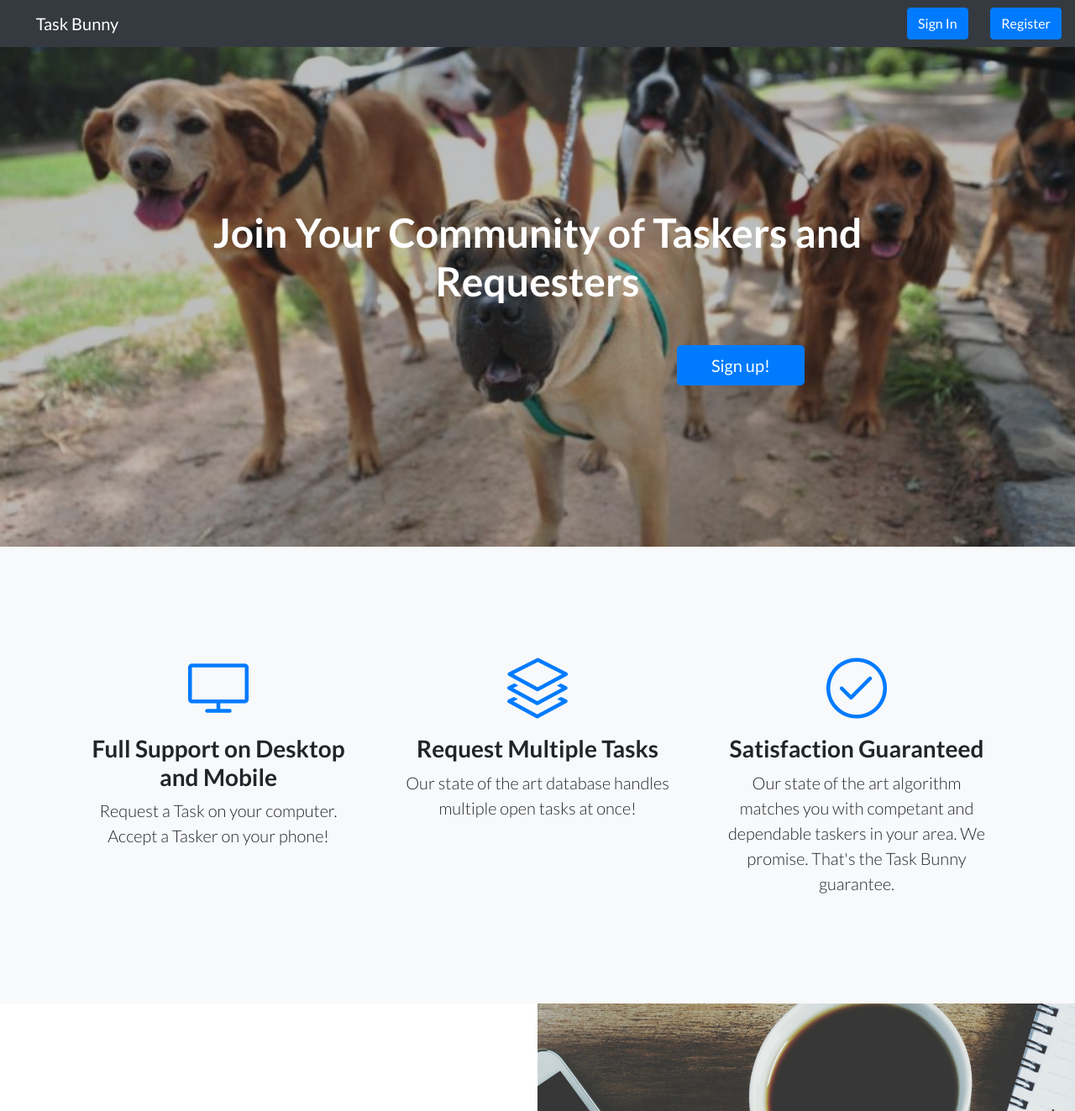
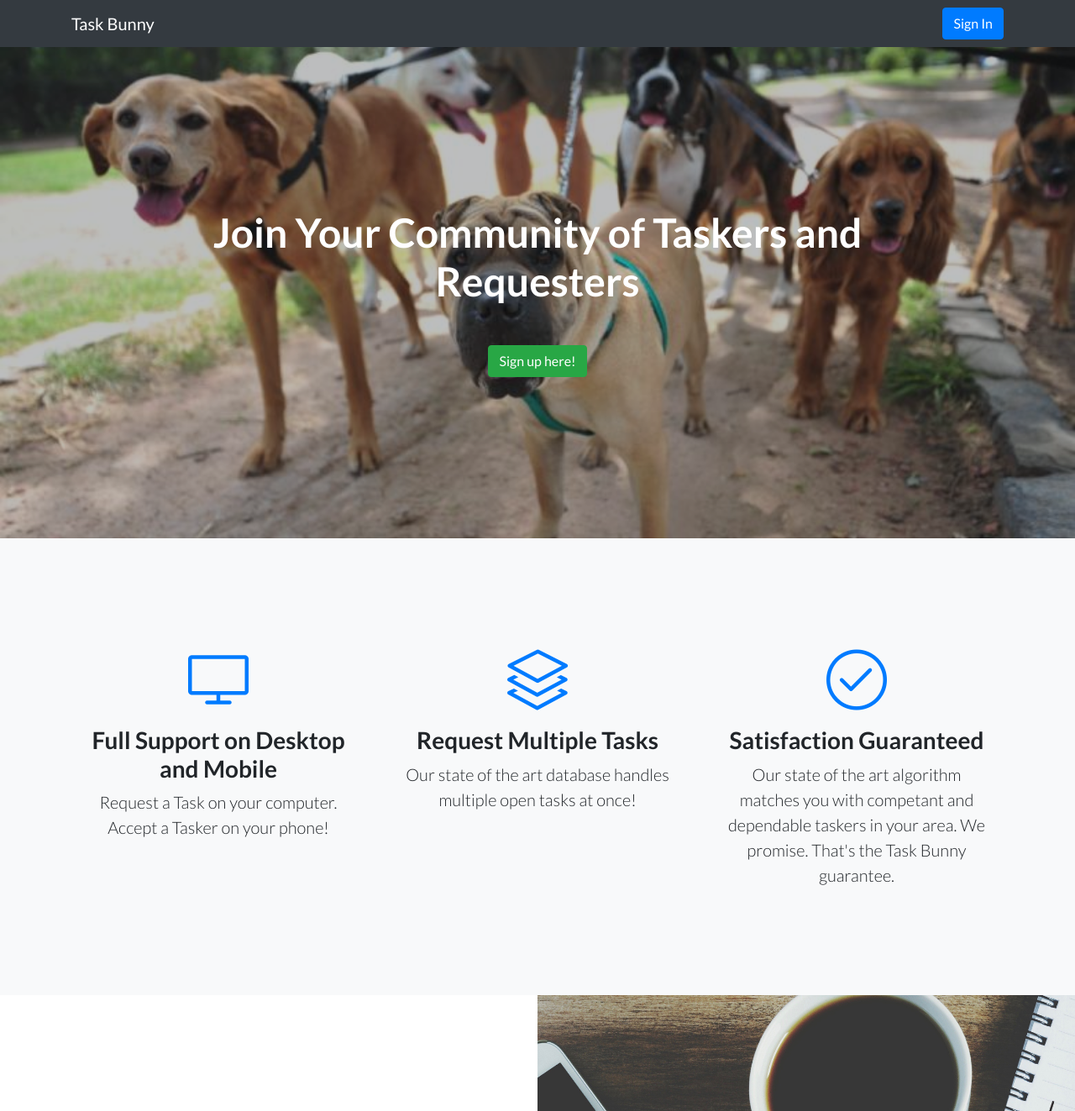
Before and after one commit to JunQuann/CS2102_TaskRabbitClone, a PHP site: page / in a window 1280 px wide. Shown: the top 1323 px of the page at 84% size. Run offline with PHP 8.4, Linux system fonts and the light colour scheme; some libraries are stand-ins or nearby versions.

Commit message:
Minor fixes to index.php

```diff
--- a/index.php
+++ b/index.php
@@ -11,7 +11,6 @@
         <a class="navbar-brand text-white" href="#">Task Bunny</a>
         <a class="btn btn-primary" href="sign_in.php">Sign In</a>
       </div>
-        <a class="btn btn-primary" href="register.php">Register</a>
     </nav>
 
     <!-- Masthead -->
@@ -21,22 +20,10 @@
         <div class="row">
           <div class="col-xl-9 mx-auto">
             <h1 class="mb-5">Join Your Community of Taskers and Requesters</h1>
+            <a href="register.php" role="button" class="btn btn-success mx-auto">Sign up here!</a>
           </div>
-          <div class="col-md-10 col-lg-8 col-xl-7 mx-auto">
-            <form>
-              <div class="form-row">
-                <div class="col-12 col-md-9 mb-2 mb-md-0">
-                </div>
-                <div class="col-12 col-md-3">
-                  <button type="submit" class="btn btn-block btn-lg btn-primary">Sign up!</button>
-                </div>
-              </div>
-            </form>
-            </form>
-
           </div>
         </div>
-      </div>
     </header>
 
     <!-- Icons Grid -->
@@ -134,30 +121,6 @@
       </div>
     </section>
 
-    <!-- Call to Action -->
-    <section class="call-to-action text-white text-center">
-      <div class="overlay"></div>
-      <div class="container">
-        <div class="row">
-          <div class="col-xl-9 mx-auto">
-            <h2 class="mb-4">Ready to get started? Sign up now!</h2>
-          </div>
-          <div class="col-md-10 col-lg-8 col-xl-7 mx-auto">
-            <form>
-              <div class="form-row">
-                <div class="col-12 col-md-9 mb-2 mb-md-0">
-                  <input type="email" class="form-control form-control-lg" placeholder="Enter your email...">
-                </div>
-                <div class="col-12 col-md-3">
-                  <button type="submit" class="btn btn-block btn-lg btn-primary">Sign up!</button>
-                </div>
-              </div>
-            </form>
-          </div>
-        </div>
-      </div>
-    </section>
-
     <?php require_once("footer.php") ?>
 
   </body>
```
